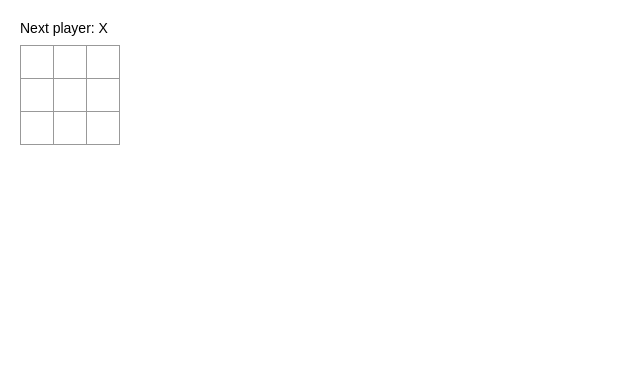
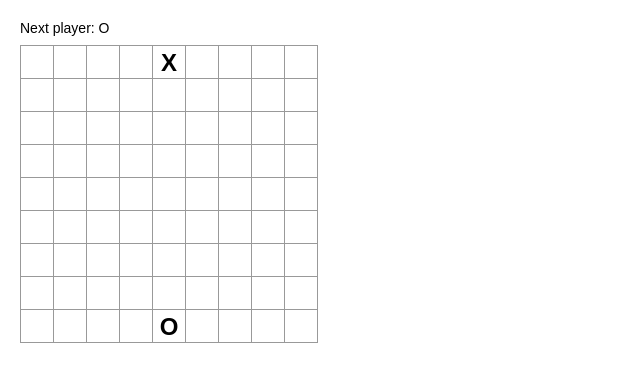
Before and after one commit to care0717/murodor, a React (Create React App) app: page / in a window 1280 px wide. Shown: the top 382 px of the page, without its empty margins (0-640 px from the left). Built offline with nearby package versions, Linux system fonts and the light colour scheme.

Commit message:
feat: update board to 2d-array

```diff
--- a/src/main/Board.tsx
+++ b/src/main/Board.tsx
@@ -2,61 +2,70 @@ import * as React from "react";
 import Square from "./Square";
 
 interface IState {
-  squares: Array<string | null>;
+  squares: string[][];
   xIsNext: boolean;
 }
+const boardSize = 9;
+
+const range = (start: number, end: number) =>
+  Array.from({ length: end - start + 1 }, (v, k) => k + start);
 
 class Board extends React.Component<{}, IState> {
   public state = {
-    squares: Array(9).fill(null),
-    xIsNext: true
+    squares: this.init(),
+    xIsNext: false
   };
+
   public render() {
     const winner = this.calculateWinner(this.state.squares);
     const status =
       winner != null
         ? "Winner: " + winner
         : "Next player: " + (this.state.xIsNext ? "X" : "O");
+    const board = range(0, boardSize - 1).map(i => (
+      <div className="board-row">{this.renderLow(i)}</div>
+    ));
     return (
       <div>
         <div className="status">{status}</div>
-        <div className="board-row">
-          {this.renderSquare(0)}
-          {this.renderSquare(1)}
-          {this.renderSquare(2)}
-        </div>
-        <div className="board-row">
-          {this.renderSquare(3)}
-          {this.renderSquare(4)}
-          {this.renderSquare(5)}
-        </div>
-        <div className="board-row">
-          {this.renderSquare(6)}
-          {this.renderSquare(7)}
-          {this.renderSquare(8)}
-        </div>
+        {board}
       </div>
     );
   }
 
-  private renderSquare(i: number) {
-    return (
-      <Square value={this.state.squares[i]} onClick={this.handleClick(i)} />
-    );
+  private init(): string[][] {
+    const squares = range(0, boardSize).map(_ => Array(boardSize).fill(""));
+    squares[0][4] = "X";
+    squares[boardSize - 1][4] = "O";
+    return squares;
   }
 
-  private handleClick(i: number): () => void {
+  private renderLow(n: number) {
+    console.log(this.state.squares);
+    const renderSquare = (i: number, j: number) => {
+      return (
+        <Square
+          value={this.state.squares[i][j]}
+          onClick={this.handleClick(i, j)}
+        />
+      );
+    };
+    return range(0, boardSize - 1).map(j => renderSquare(n, j));
+  }
+
+  private handleClick(i: number, j: number): () => void {
     const squares = this.state.squares.slice();
-    if (this.calculateWinner(squares) != null || squares[i] != null) {
+    if (this.calculateWinner(squares) != null || squares[i][j] != null) {
       return () => undefined;
     }
     return () => {
       const squaresCopy = this.state.squares.slice();
-      squaresCopy[i] = this.state.xIsNext ? "X" : "O";
+      squaresCopy[i][j] = this.state.xIsNext ? "X" : "O";
       this.setState({ squares: squaresCopy, xIsNext: !this.state.xIsNext });
     };
   }
-  private calculateWinner(squares: Array<string | null>) {
+
+  private calculateWinner(squares: string[][]) {
     const lines = [
       [0, 1, 2],
       [3, 4, 5],
--- a/src/main/Square.tsx
+++ b/src/main/Square.tsx
@@ -1,7 +1,7 @@
 import * as React from "react";
 
 interface IProps {
-  value: string | null;
+  value: string;
   onClick: () => void;
 }
 
```
Also changed, not shown: 1 other file (tests, documents, lock files or other folders).
